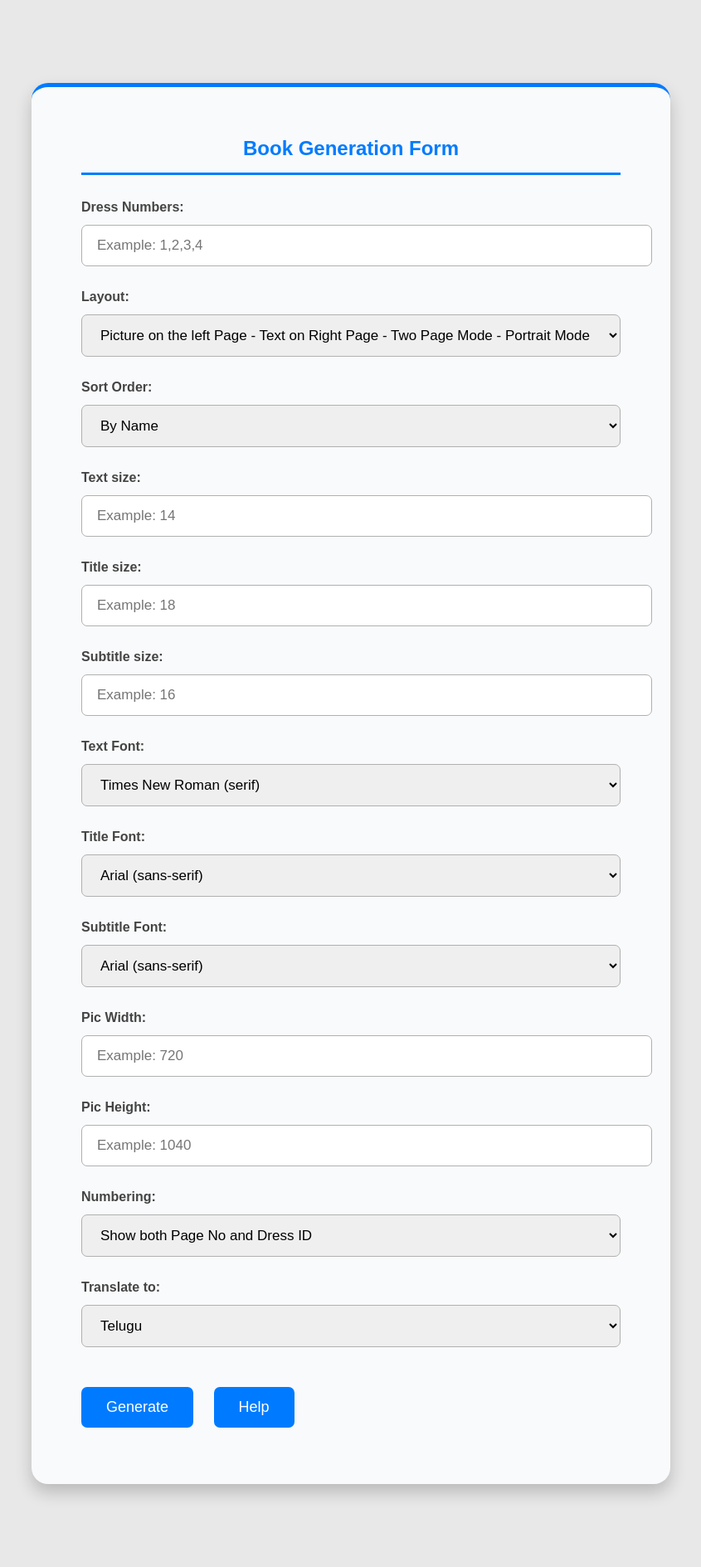
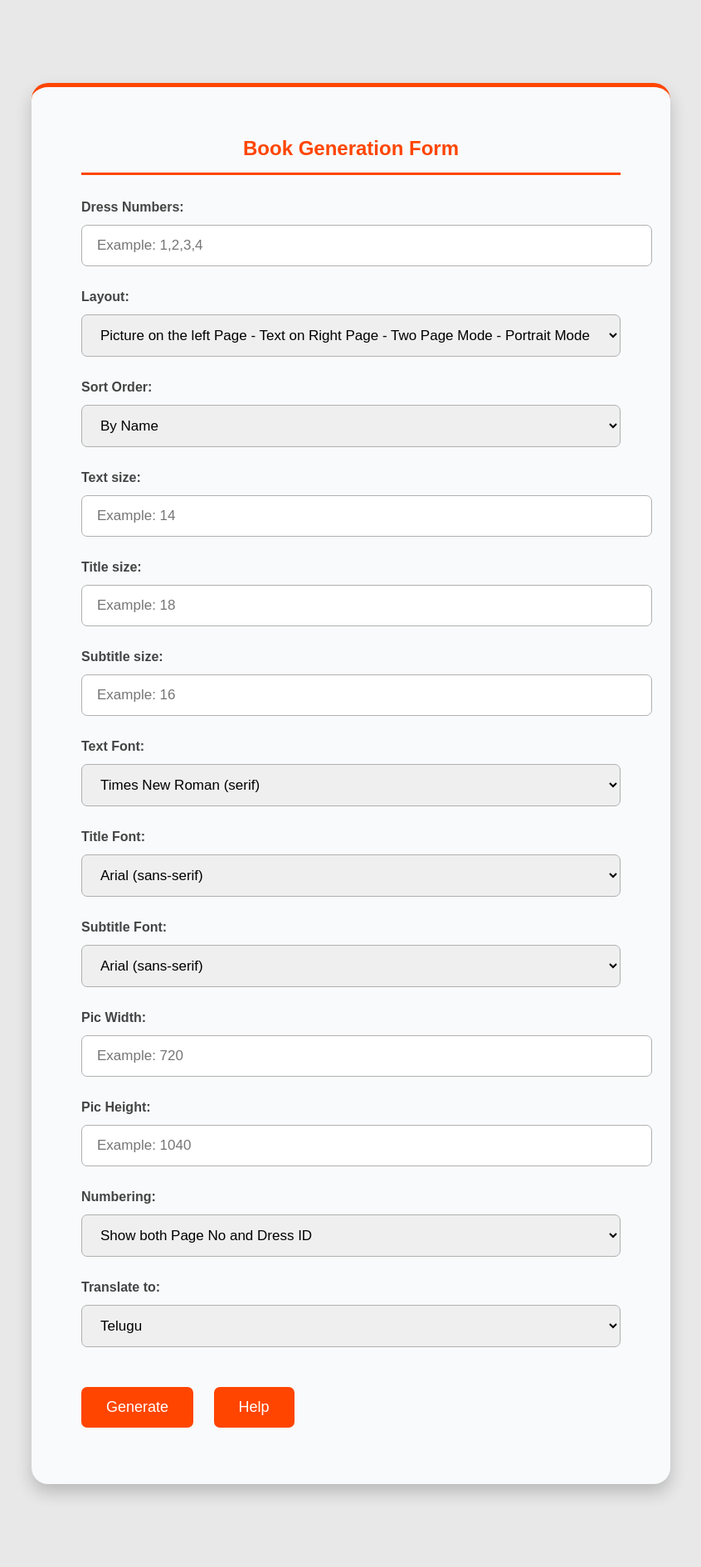
Before and after one commit to sjasthi/abcd2, a PHP site: page /book_form.php in a window 1280 px wide. Shown: the whole page at 83% size, without its empty margins (217-1062 px from the left). Run offline with PHP 8.4, Linux system fonts and the light colour scheme.

Commit message:
Update book_form_styles.css

```diff
--- a/css/book_form_styles.css
+++ b/css/book_form_styles.css
@@ -12,7 +12,7 @@ body {
   padding: 40px 60px;
   max-width: 650px;
   box-shadow: 0 10px 20px rgba(0, 0, 0, 0.2);
-  border-top: 5px solid #007bff;
+  border-top: 5px solid orangered;
   border-radius: 20px;
   overflow: hidden;
   transition: transform 0.3s, box-shadow 0.3s;
@@ -26,8 +26,8 @@ body {
 h2 {
   text-align: center;
   margin-bottom: 30px;
-  color: #007bff;
-  border-bottom: 3px solid #007bff;
+  color: orangered;
+  border-bottom: 3px solid orangered;
   padding-bottom: 15px;
 }
 
@@ -56,7 +56,7 @@ select {
 input[type="text"]:focus,
 input[type="number"]:focus,
 select:focus {
-  border-color: #007bff;
+  border-color: orangered;
   outline: none;
   box-shadow: 0 0 10px rgba(0, 123, 255, 0.5);
 }
@@ -73,7 +73,7 @@ button {
 
 /* Style for both the submit input and the Help button */
 .form-group .action-button {
-  background-color: #007bff;
+  background-color: orangered;
   color: #fff;
   padding: 14px 30px;
   border: none;
@@ -88,7 +88,7 @@ button {
 /* Hover and focus styles for both the submit input and the Help button */
 .form-group .action-button:hover,
 .form-group .action-button:focus {
-  background-color: #0056b3;
+  background-color: orangered;
   transform: translateY(-3px);
   box-shadow: 0 0 10px rgba(0, 123, 255, 0.5);
 }
@@ -118,9 +118,9 @@ input[type="checkbox"]:before {
 }
 
 input[type="checkbox"]:checked:before {
-  background-color: #007bff;
+  background-color: orangered;
   color: #fff;
-  border-color: #007bff;
+  border-color: orangered;
 }
 
 /* some space between the checkbox and its label text */
```
